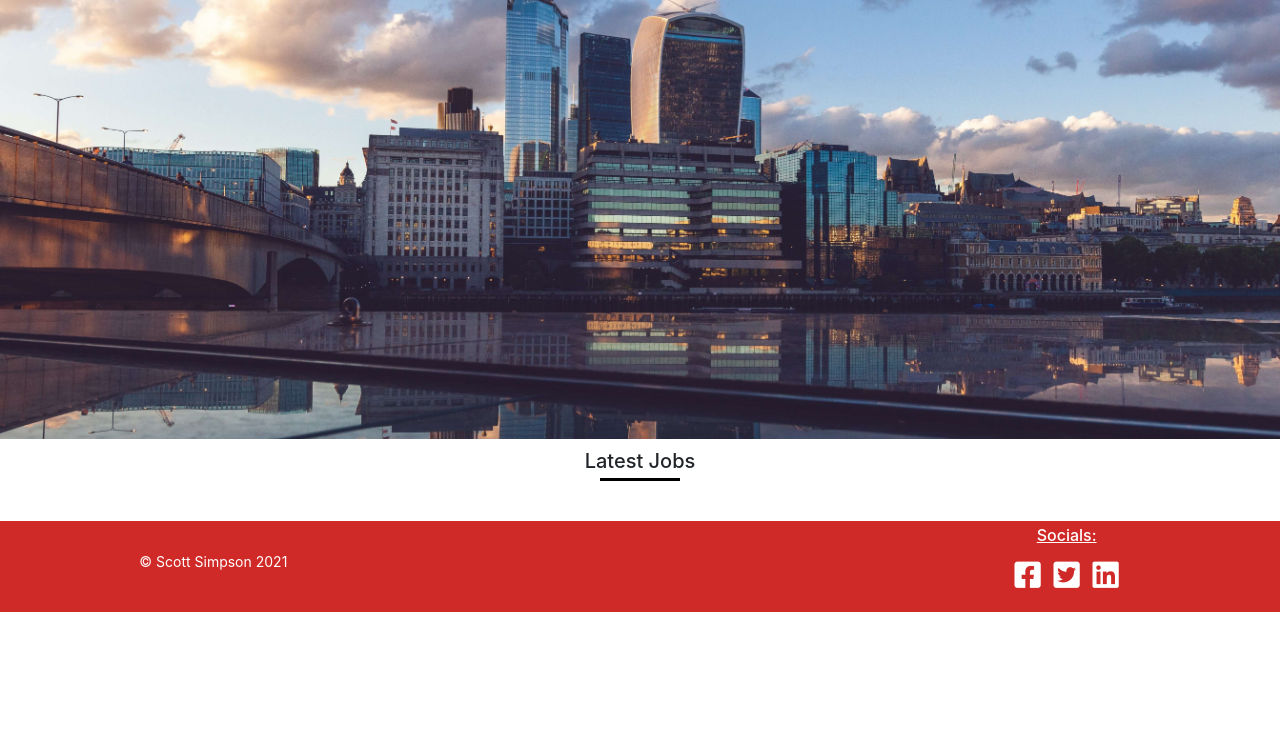
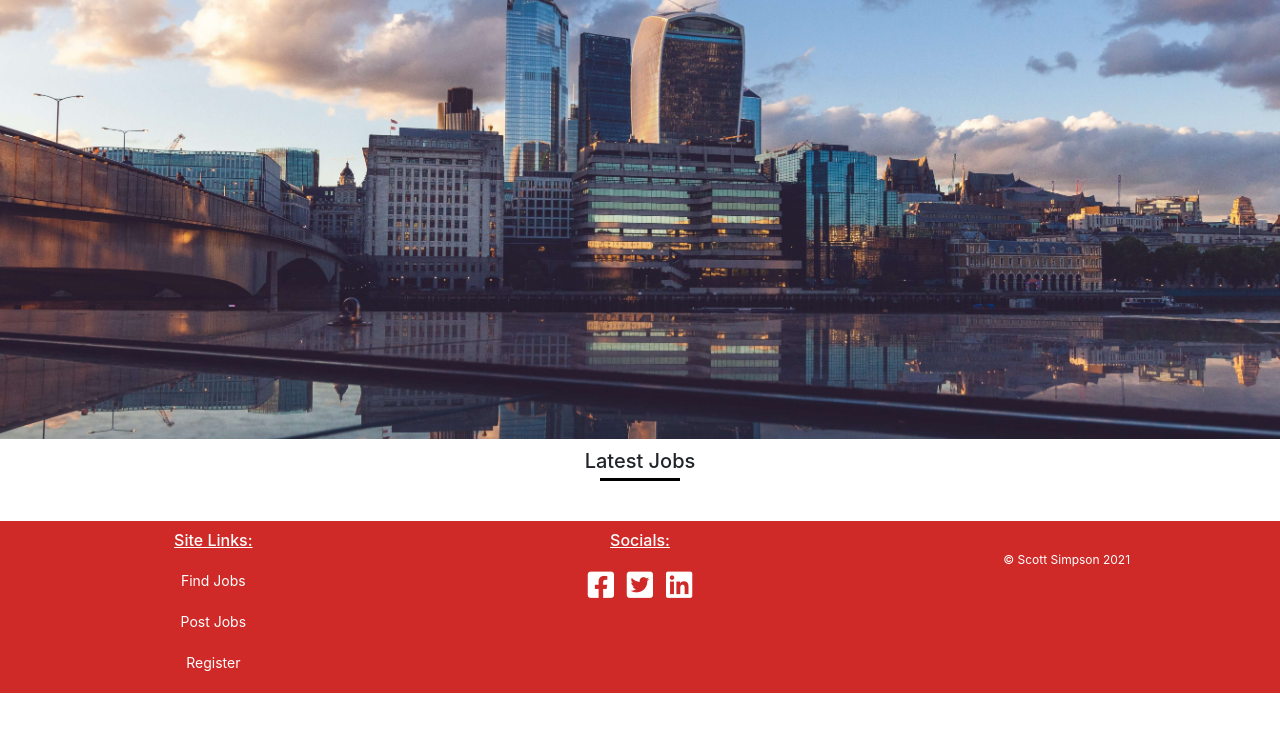
Before and after one commit to Code-Institute-Submissions/CI-MS3-Fledgling-Talent, a Flask app: page / in a window 1280 px wide. Shown: the part 64-800 px from the top of the page. Run offline with Flask 2, Linux system fonts and the light colour scheme; data that the repository does not hold is empty; some libraries are stand-ins or nearby versions.

Commit message:
FEAT: Add footer content, edit and style

```diff
--- a/static/css/style.css
+++ b/static/css/style.css
@@ -115,7 +115,7 @@ body {
     text-decoration: underline;
 }
 .footer-heading {
-    padding: 0.5rem;
+    padding: 1rem;
     text-align: center;
     color: #FFF;
     font-size: 1.6rem;
@@ -216,12 +216,19 @@ footer {
     text-decoration: none;
 }
 .copyright {
-    font-size: 1.4rem;
+    font-size: 1.2rem;
     color: #FFF;
     padding: 3rem;
     display: flex;
     align-items: center;
     justify-content: center;
+}
+.footer-content a {
+    font-size: 1.4rem;
+    padding: 1rem;
+    color: #FFF;
+    display: block;
+    text-align: center;
 }
 /*--------------------------------------------Profile*/
 .profile-section-card {
--- a/templates/base.html
+++ b/templates/base.html
@@ -84,10 +84,12 @@
     <footer>
         <div class="row">
             <div class="col-12 col-md-4 footer-col">
-                <p class="copyright">&#169; Scott Simpson 2021</p>
-            </div>
-            <div class="col-12 col-md-4 footer-col">
-
+                <h5 class="footer-heading">Site Links:</h5>
+                <p class="footer-content">
+                    <a href="{{ url_for('get_jobs') }}">Find Jobs</a>
+                    <a href="{{ url_for('add_job') }}">Post Jobs</a>
+                    <a href="{{ url_for('register') }}">Register</a>
+                </p>
             </div>
             <div class="col-12 col-md-4 footer-col">
                 <h5 class="footer-heading">Socials:</h5>
@@ -102,6 +104,9 @@
                         <i class="fab fa-linkedin social-icon"></i>
                     </a>
                 </div>
+            </div>
+            <div class="col-12 col-md-4 footer-col">
+                <p class="copyright">&#169; Scott Simpson 2021</p>
             </div>
         </div>
     </footer>
```
